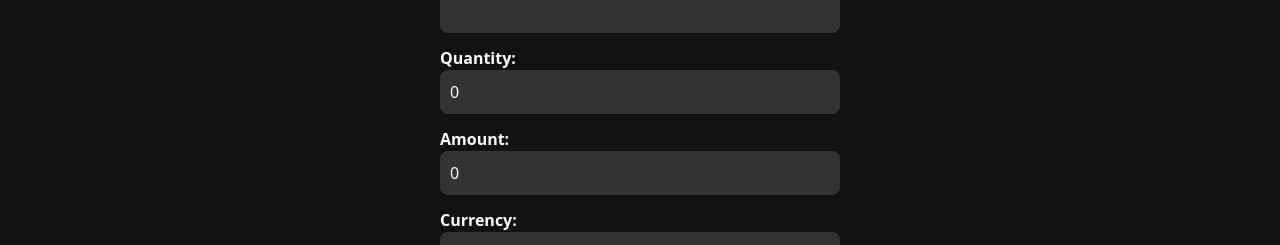
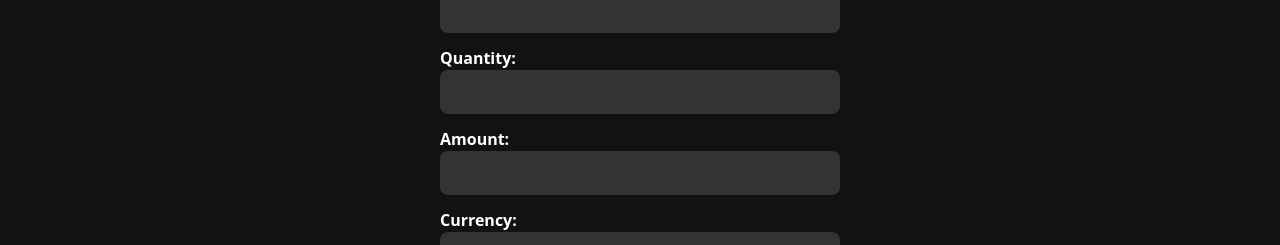
Before and after one commit to estudart/crypto-portfolio-frontend, a React (Create React App) app: page /new_order in a window 1280 px wide. Shown: the part 267-512 px from the top of the page. Built offline with nearby package versions, Linux system fonts and the light colour scheme.

Commit message:
connecting the order report with the backend api

```diff
--- a/src/components/OrderReport.js
+++ b/src/components/OrderReport.js
@@ -1,23 +1,42 @@
 import { useState } from "react";
+import axios from "axios";
 import "../App.css";
-import { type } from "@testing-library/user-event/dist/type";
 
 export default function OrderReport() {
   const [ticker, setTicker] = useState("");
   const [side, setSide] = useState("");
-  const [quantity, setQuantity] = useState(0);
-  const [amount, setAmount] = useState(0);
+  const [quantity, setQuantity] = useState("");
+  const [amount, setAmount] = useState("");
   const [currency, setCurrency] = useState("");
 
-  const handleSubmit = (event) => {
+  const handleSubmit = async (event) => {
     event.preventDefault();
-    alert([ticker, side, quantity, amount, currency]);
-    console.log(type(quantity));
-    setTicker("");
-    setSide("");
-    setQuantity("");
-    setAmount("");
-    setCurrency("");
+    try {
+      const response = await axios.post(
+        "http://127.0.0.1:5000/exec_order",
+        {
+          symbol: ticker,
+          side: side,
+          quantity: parseFloat(quantity),
+          price: parseFloat(amount),
+          currency: currency,
+        },
+        {
+          headers: {
+            "Content-Type": "application/json",
+          },
+        }
+      );
+
+      console.log(response.data);
+      setTicker("");
+      setSide("");
+      setQuantity("");
+      setAmount("");
+      setCurrency("");
+    } catch (error) {
+      console.error("Error:", error);
+    }
   };
 
   return (
@@ -44,7 +63,7 @@ export default function OrderReport() {
         <label className="form-label">
           Quantity:
           <input
-            type="text"
+            type="number"
             value={quantity}
             onChange={(e) => setQuantity(e.target.value)}
             className="form-input"
@@ -53,7 +72,7 @@ export default function OrderReport() {
         <label className="form-label">
           Amount:
           <input
-            type="text"
+            type="number"
             value={amount}
             onChange={(e) => setAmount(e.target.value)}
             className="form-input"
```
